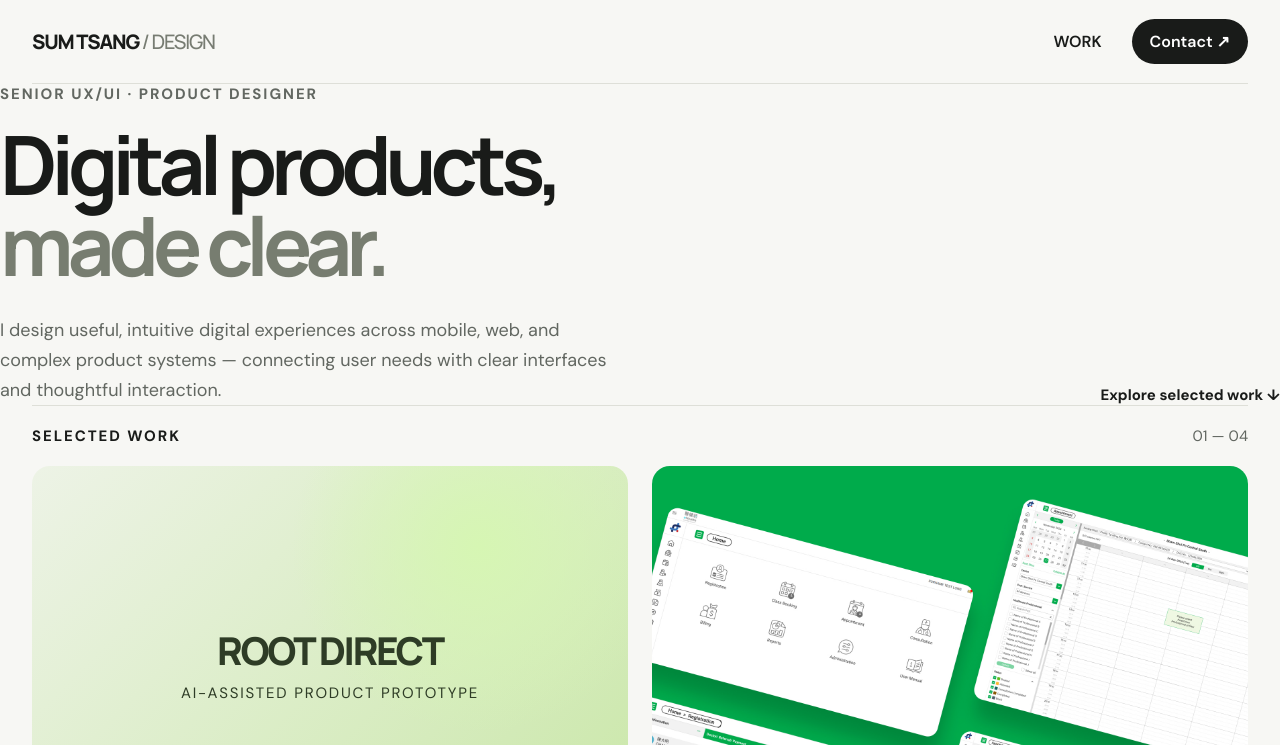
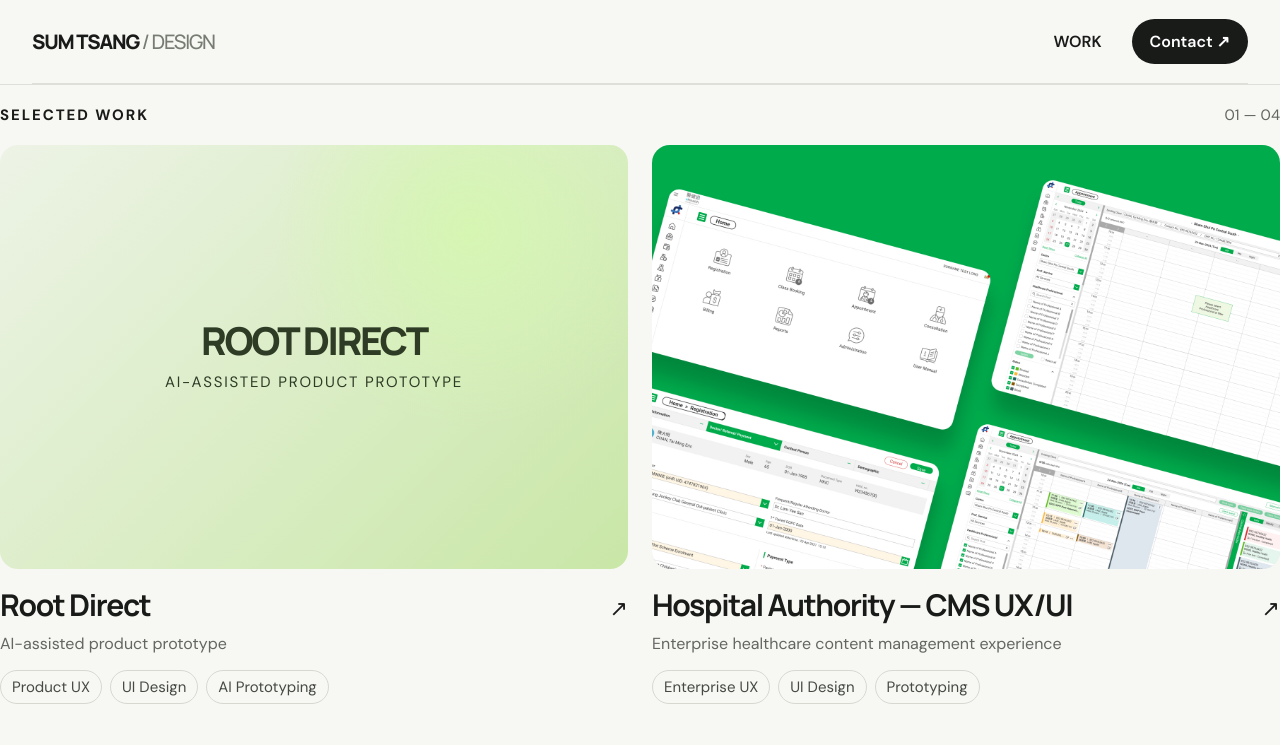
Before and after one commit to SumTsang-ux/work, a plain HTML site: page index.html in a window 1280 px wide. Shown: the top 745 px of the page. Drawn offline with Linux system fonts and the light colour scheme.

Commit message:
Refactor index.html by removing intro section
Removed intro section and adjusted work section markup.

```diff
--- a/index.html
+++ b/index.html
@@ -100,16 +100,8 @@
   </header>
 
   <main>
-    <!section class="shell intro">
-      <p class="kicker">Senior UX/UI · Product Designer</p>
-      <h1>Digital products,<br><em>made clear.</em></h1>
-      <div class="intro-bottom">
-        <p>I design useful, intuitive digital experiences across mobile, web, and complex product systems — connecting user needs with clear interfaces and thoughtful interaction.</p>
-        <a class="scroll-cue" href="#work">Explore selected work ↓</a>
-      </div>
-    </section>
 
-    <section class="shell" id="work" aria-labelledby="work-heading">
+    <section id="work" aria-labelledby="work-heading">
       <div class="work-head">
         <h2 id="work-heading">Selected work</h2>
         <span>01 — 04</span>
```
